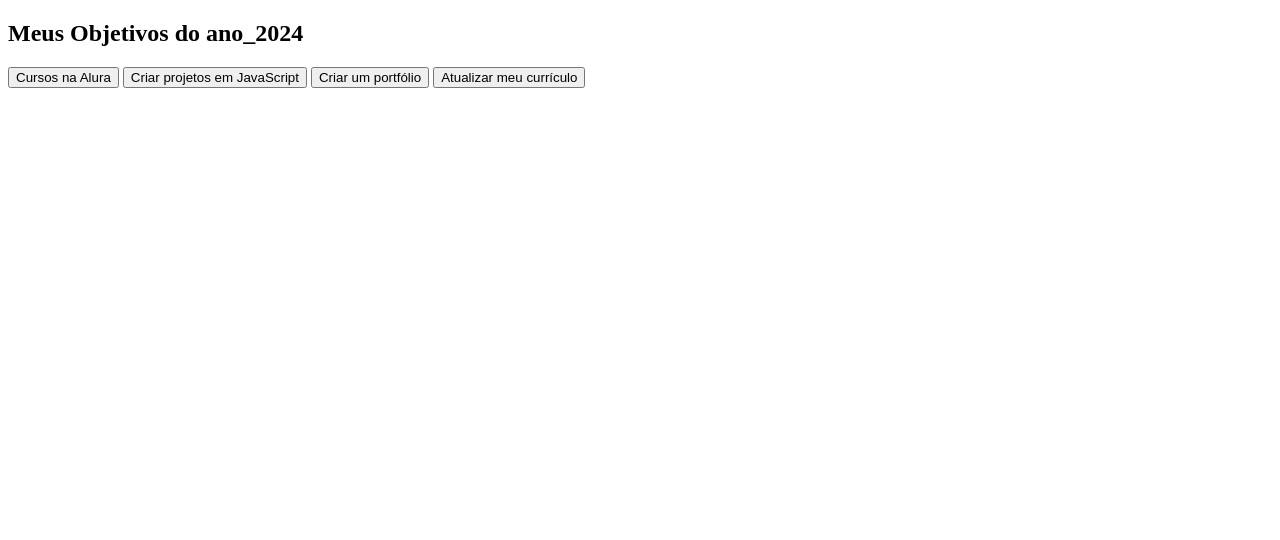
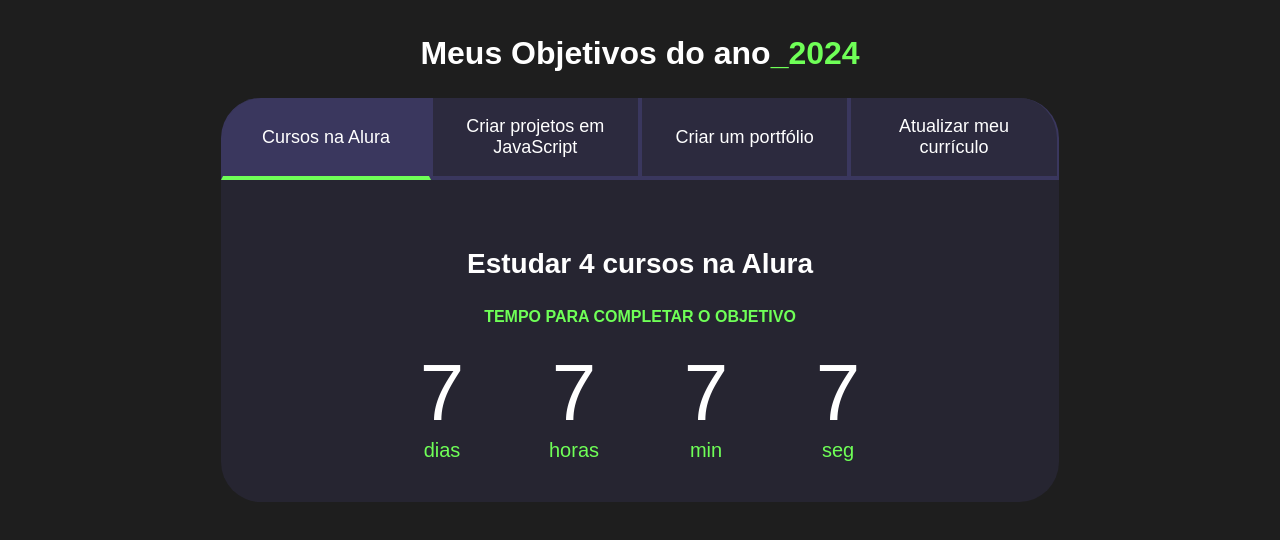
Before and after one commit to rogeriobarbosaferreira/3e_contagem_regressiva_figma, a plain HTML site: page index.html in a window 1280 px wide. Drawn offline with Linux system fonts and the light colour scheme; a web font is replaced by a local one.

Commit message:
atualização

```diff
--- a/index.html
+++ b/index.html
@@ -4,16 +4,108 @@
     <meta charset="UTF-8">
     <meta name="viewport" content="width=device-width, initial-scale=1.0">
     <title>Contagem Regressiva Figma</title>
-    <link rel=”stylesheet” href=”style.css”>
+    <link rel="stylesheet" href="style.css">
 </head>
 <body>
-    <section class=”conteudo-principal”></section>
-    <h2 class=”titulo-principal”>Meus Objetivos do ano<span>_2024<span></h2>
-        <div class=”botoes”>
-        <button class=”botao”>Cursos na Alura</button>
-        <button class=”botao”>Criar projetos em JavaScript </button>
-        <button class=”botao”>Criar um portfólio</button>
-        <button class=”botao”>Atualizar meu currículo</button>
+    <section class="conteudo-principal">
+    <h2 class="titulo-principal">Meus Objetivos do ano<span>_2024</span></h2>
+    <div class="conteudo">
+    <div class="botoes">
+        <button class="botao ativo">Cursos na Alura</button>
+        <button class="botao">Criar projetos em JavaScript </button>
+        <button class="botao">Criar um portfólio</button>
+        <button class="botao">Atualizar meu currículo</button>
         </div>
+        <div class="abas-textos">
+            <div class="aba-conteudo ativo">
+                <h3 class="aba-conteudo-titulo-principal">Estudar 4 cursos na Alura</h3>
+                <h4 class="aba-conteudo-titulo-secundario">Tempo para completar o objetivo</h4>
+                <div class="contador">
+                    <div class="contador-digito">
+                        <p class="contador-digito-numero" id="dias0">7</p>
+                        <p class="contador-digito-texto">dias</p>
+                    </div>
+                    <div class="contador-digito">
+                        <p class="contador-digito-numero" id="horas0">7</p>
+                        <p class="contador-digito-texto">horas</p>
+                    </div>
+                    <div class="contador-digito">
+                        <p class="contador-digito-numero" id="min0">7</p>
+                        <p class="contador-digito-texto">min</p>
+                    </div>
+                    <div class="contador-digito">
+                        <p class="contador-digito-numero" id="seg0">7</p>
+                        <p class="contador-digito-texto">seg</p>
+                    </div>
+                </div>
+            </div>
+            <div class="aba-conteudo">
+                <h3 class="aba-conteudo-titulo-principal">Estudar 5 projetos em JavaScript</h3>
+                <h4 class="aba-conteudo-titulo-secundario">Tempo para completar o objetivo</h4>
+                <div class="contador"></div>
+                <div class="contador-digito">
+                    <p class="contador-digito-numero" id="dias1">7</p>
+                    <p class="contador-digito-texto">dias</p>
+                </div>
+                <div class="contador-digito">
+                    <p class="contador-digito-numero" id="horas1">7</p>
+                    <p class="contador-digito-texto">horas</p>
+                </div>
+                <div class="contador-digito">
+                    <p class="contador-digito-numero" id="min1">7</p>
+                    <p class="contador-digito-texto">min</p>
+                </div>
+                <div class="contador-digito">
+                    <p class="contador-digito-numero" id="seg1">7</p>
+                    <p class="contador-digito-texto">seg</p>
+                </div>
+            </div>
+            <div class="aba-conteudo">
+                <h3 class="aba-conteudo-titulo-principal">Criar um portfolio com os 3 melhores projetos</h3>
+                <h4 class="aba-conteudo-titulo-secundario">Tempo para completar o objetivo</h4>
+                <div class="contador"></div>
+                <div class="contador-digito">
+                    <p class="contador-digito-numero" id="dias2">7</p>
+                    <p class="contador-digito-texto">dias</p>
+                </div>
+                <div class="contador-digito">
+                    <p class="contador-digito-numero" id="horas2">7</p>
+                    <p class="contador-digito-texto">horas</p>
+                </div>
+                <div class="contador-digito">
+                    <p class="contador-digito-numero" id="min2">7</p>
+                    <p class="contador-digito-texto">min</p>
+                </div>
+                <div class="contador-digito">
+                    <p class="contador-digito-numero" id="seg2">7</p>
+                    <p class="contador-digito-texto">seg</p>
+                </div>
+            </div>
+            <div class="aba-conteudo">
+                <h3 class="aba-conteudo-titulo-principal">Atualizar meu currículo com os certificado da Alura</h3>
+                <h4 class="aba-conteudo-titulo-secundario">Tempo para completar o objetivo</h4>
+                <div class="contador"></div>
+                <div class="contador-digito">
+                    <p class="contador-digito-numero" id="dias3">7</p>
+                    <p class="contador-digito-texto">dias</p>
+                </div>
+                <div class="contador-digito">
+                    <p class="contador-digito-numero" id="horas3">7</p>
+                    <p class="contador-digito-texto">horas</p>
+                </div>
+                <div class="contador-digito">
+                    <p class="contador-digito-numero" id="min3">7</p>
+                    <p class="contador-digito-texto">min</p>
+                </div>
+                <div class="contador-digito">
+                    <p class="contador-digito-numero" id="seg3">7</p>
+                    <p class="contador-digito-texto">seg</p>
+                </div>
+            </div>
+        </div>
+    </div>
+    </section>
+
+        <script src="main.js"></script>
 </body>
 </html>
--- a/style.css
+++ b/style.css
@@ -28,7 +28,7 @@
 }
 
 .titulo-principal {
-    text-align: left;
+    text-align: center;
     width: 100%;
     font-size: 32px;
 }
@@ -54,19 +54,74 @@
 }
 
 .botao:first-child {
-    border-radius: 40px 0 0 0;
+    border-radius: 40px 40px 0 0;
 }
 
-.botao:last-child {
-    border-radius: 0 40px 0 0;
+.aba-conteudo{
+    display: none;
 }
 
-.botoes {
-    display: block;
+.aba-conteudo-titulo-principal{
+    font-size: 28px;
+    text-align: center;
+}
+
+.aba-conteudo-titulo-secundario{
+    text-transform: uppercase;
+    color: var(--verde);
+    text-align: center;
+}
+
+.contador{
+   /* font-size: 20px;
+    text-align: center;*/
+    display: flex;
+    justify-content: center;
+    flex-wrap: wrap;
+}
+
+.contador-digito{
+    padding: 0 16px;
+    text-align: center;
+    min-width: 100px;
+
+}
+
+.contador-digito-numero{
+    font-size: 80px;
+    margin: 0;
+
+}
+
+.contador-digito-texto{
+    color: var(--verde);
+    font-size: 20px;
+    margin: 0;
 }
 
 @media screen and (min-width: 768px) {
     .botoes {
         display: flex;
-     }
+    }
+
+    .botao:first-child {
+        border-radius: 40px 0 0 0;
+    }
+
+    .botao:last-child {
+        border-radius: 0 40px 0 0;
+    }
+    .botao.ativo{
+        background-color: var(--botao-ativo);
+        border-bottom: 4px solid var(--verde);
+        }
+
+   .abas-textos{
+    background-color: var(--texto-fundo);
+    padding: 40px;
+    border-radius: 0 0 40px 40px;
+   }
+    .aba-conteudo.ativo{
+        display: block;
+    }
 }
```
